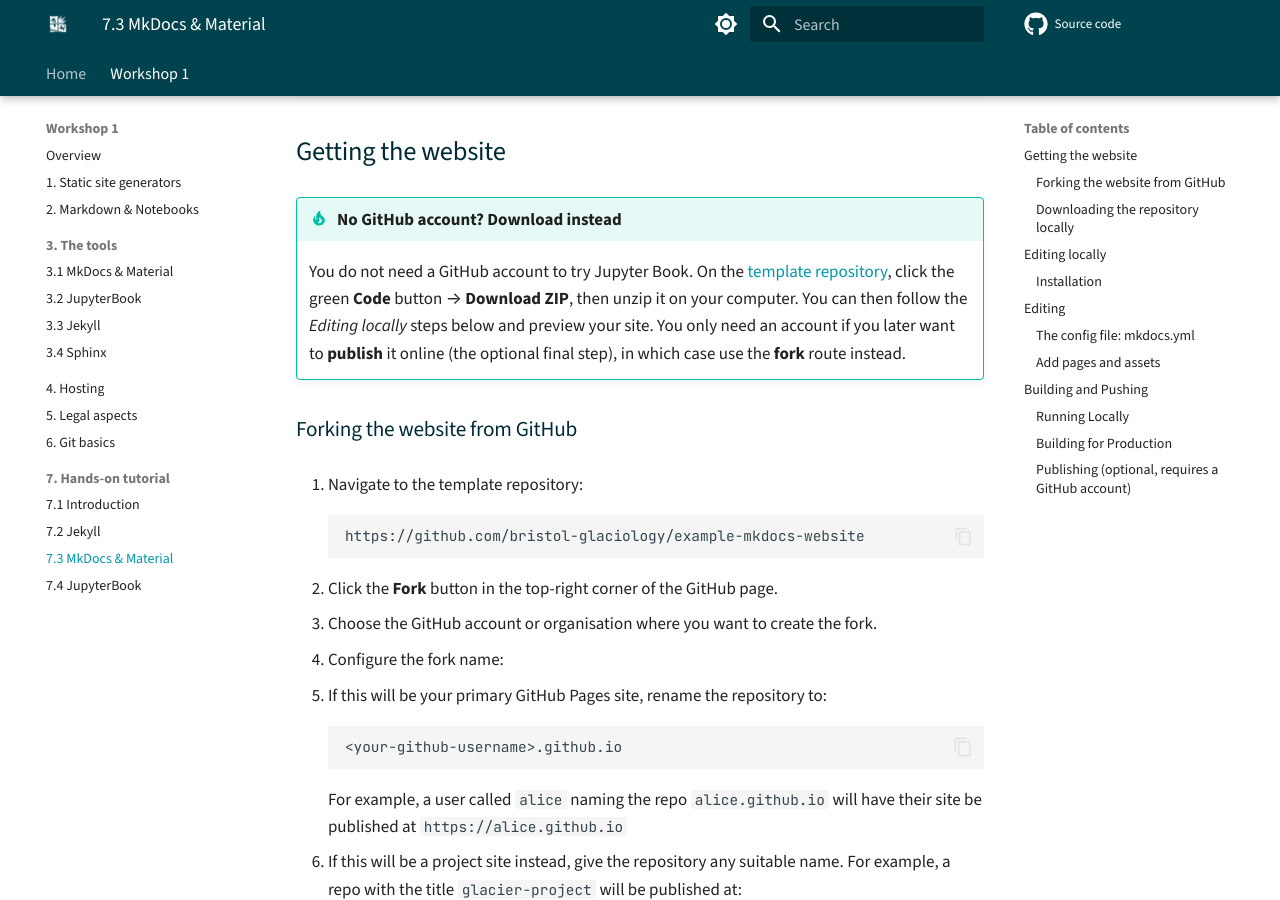
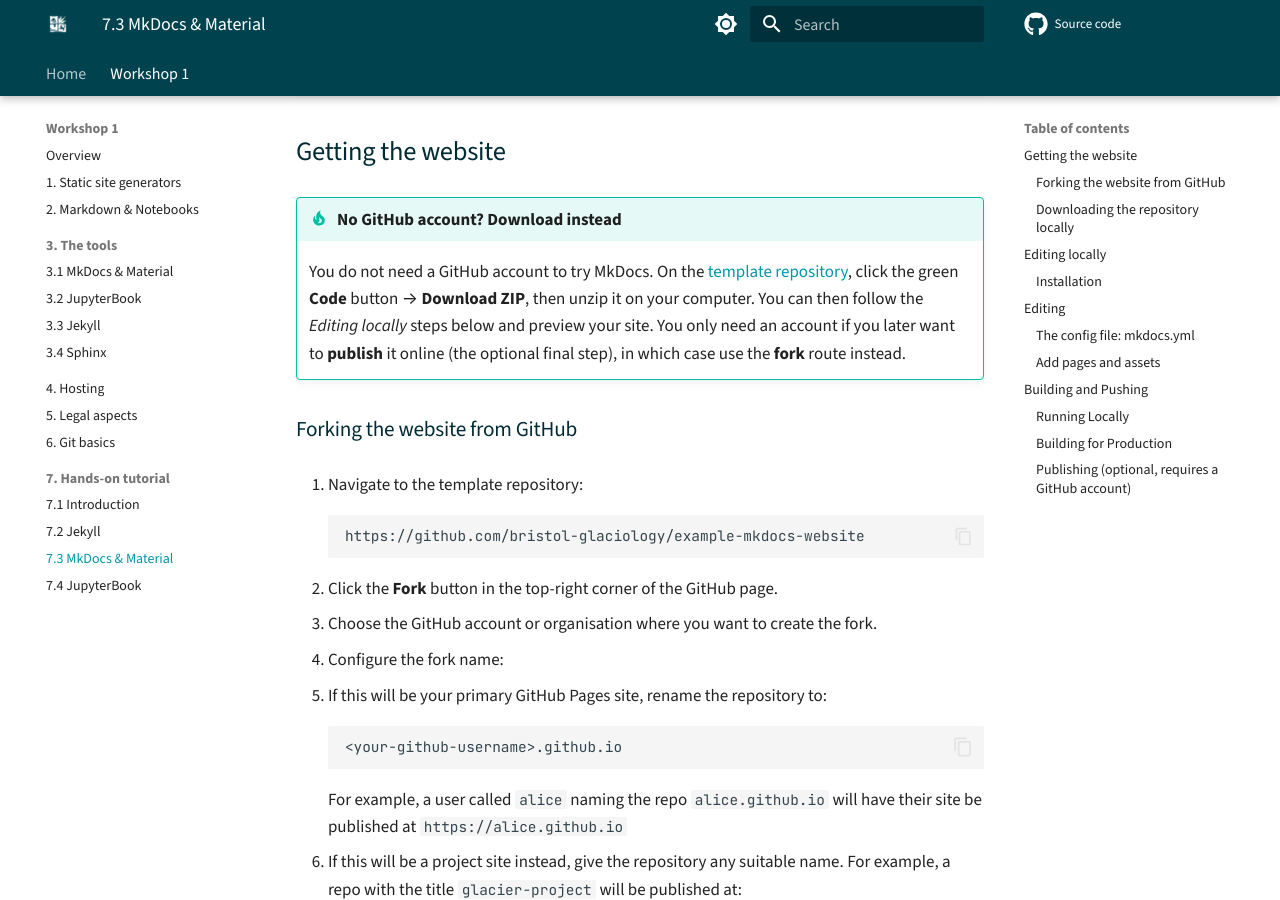
Before and after one commit to bristol-glaciology/geog-digital-tools, an MkDocs documentation site: the page built from docs/workshop-1/hands-on-mkdocs.md, in a window 1280 px wide and 900 px high, scrolled down 811 px. Built offline with MkDocs 1.6.1 and Material for MkDocs 9.7.7, drawn with Linux system fonts in a browser that asks for light colours; comment, search, counter and statistics services are not loaded.

Commit message:
fix: incorrect hyperlink for mkdocs

```diff
--- a/docs/workshop-1/hands-on-mkdocs.md
+++ b/docs/workshop-1/hands-on-mkdocs.md
@@ -20,7 +20,7 @@
 
 !!! tip "No GitHub account? Download instead"
 
-    You do not need a GitHub account to try Jupyter Book. On the [template repository](https://github.com/bristol-glaciology/example-jupyterbook-website), click the green **Code** button → **Download ZIP**, then unzip it on your computer. You can then follow the *Editing locally* steps below and preview your site. You only need an account if you later want to **publish** it online (the optional final step), in which case use the **fork** route instead.
+    You do not need a GitHub account to try MkDocs. On the [template repository](https://github.com/bristol-glaciology/example-mkdocs-website), click the green **Code** button → **Download ZIP**, then unzip it on your computer. You can then follow the *Editing locally* steps below and preview your site. You only need an account if you later want to **publish** it online (the optional final step), in which case use the **fork** route instead.
 
 ### Forking the website from GitHub
 
```
